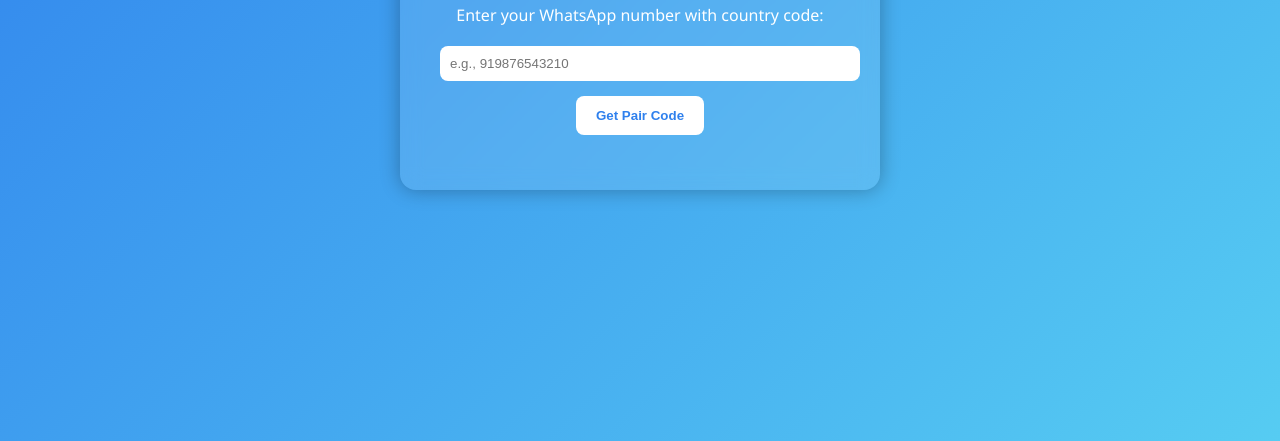
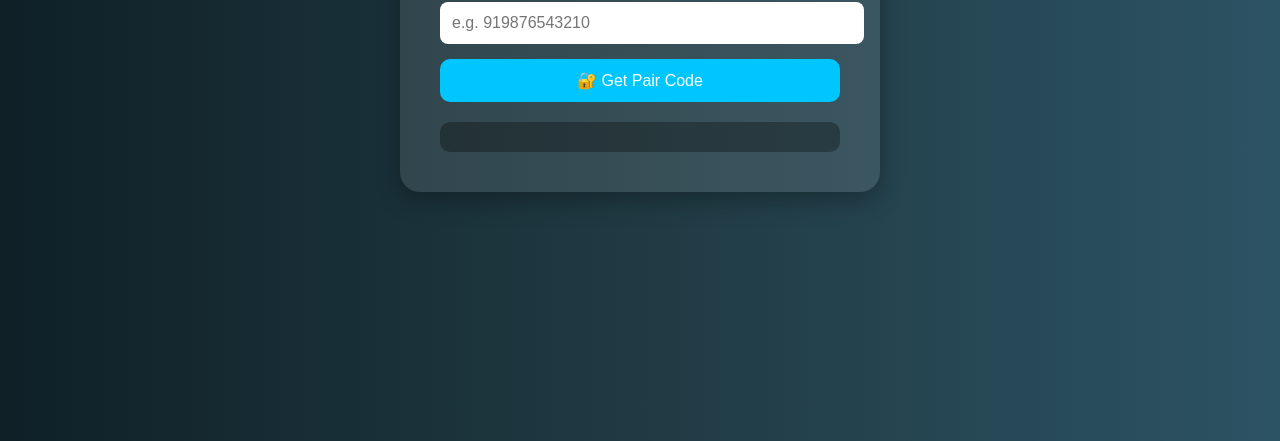
Before and after one commit to mistershubhamkumar/MAHARAJA-Md-bot, a website: page public/pair.html in a window 1280 px wide. Shown: the part 359-800 px from the top of the page. Drawn offline with Linux system fonts and the light colour scheme.

Commit message:
Update pair.html

```diff
--- a/public/pair.html
+++ b/public/pair.html
@@ -1,22 +1,115 @@
 <!DOCTYPE html>
-<html lang="en">
+<html>
 <head>
-  <meta charset="UTF-8" />
-  <meta name="viewport" content="width=device-width, initial-scale=1.0"/>
-  <title>Pair Code Login</title>
-  <link rel="stylesheet" href="style.css" />
+  <title>Get Pairing Code</title>
+  <style>
+    body {
+      background: linear-gradient(to right, #0f2027, #203a43, #2c5364);
+      font-family: 'Segoe UI', sans-serif;
+      display: flex;
+      justify-content: center;
+      align-items: center;
+      height: 100vh;
+      margin: 0;
+      color: white;
+    }
+
+    .container {
+      background: rgba(255, 255, 255, 0.1);
+      padding: 40px;
+      border-radius: 20px;
+      box-shadow: 0 8px 25px rgba(0, 0, 0, 0.3);
+      text-align: center;
+      width: 90%;
+      max-width: 400px;
+    }
+
+    h2 {
+      margin-bottom: 20px;
+    }
+
+    input {
+      padding: 12px;
+      font-size: 16px;
+      width: 100%;
+      border: none;
+      border-radius: 8px;
+      margin-bottom: 15px;
+      outline: none;
+    }
+
+    button {
+      background: #00c6ff;
+      color: white;
+      padding: 12px 20px;
+      font-size: 16px;
+      border: none;
+      border-radius: 10px;
+      cursor: pointer;
+      width: 100%;
+    }
+
+    button:hover {
+      background: #0072ff;
+    }
+
+    .output {
+      margin-top: 20px;
+      background: rgba(0, 0, 0, 0.3);
+      padding: 15px;
+      border-radius: 10px;
+      font-size: 16px;
+      word-wrap: break-word;
+    }
+
+    .error {
+      color: #ff6b6b;
+    }
+
+    .success {
+      color: #00ffcc;
+    }
+  </style>
 </head>
 <body>
   <div class="container">
-    <h1>🔢 Pair Code Login</h1>
-    <p>Enter your WhatsApp number with country code:</p>
-
-    <input type="text" id="number" placeholder="e.g., 919876543210" />
-    <button onclick="getPairCode()">Get Pair Code</button>
-
-    <div id="message"></div>
+    <h2>Enter your phone number</h2>
+    <input type="text" id="number" placeholder="e.g. 919876543210" />
+    <button onclick="getPairCode()">🔐 Get Pair Code</button>
+    <div id="result" class="output"></div>
   </div>
 
-  <script src="script.js"></script>
+  <script>
+    async function getPairCode() {
+      const number = document.getElementById("number").value.trim();
+      const resultDiv = document.getElementById("result");
+
+      resultDiv.innerHTML = "⏳ Please wait...";
+      resultDiv.className = "output";
+
+      try {
+        const res = await fetch("/pair", {
+          method: "POST",
+          headers: {
+            "Content-Type": "application/json"
+          },
+          body: JSON.stringify({ number })
+        });
+
+        const data = await res.json();
+
+        if (data.pairingCode) {
+          resultDiv.innerHTML = `<strong>✅ Pairing Code:</strong><br><code>${data.pairingCode}</code><br><small>Use this in WhatsApp > Linked Devices</small>`;
+          resultDiv.classList.add("success");
+        } else if (data.error) {
+          resultDiv.innerHTML = `❌ ${data.error}`;
+          resultDiv.classList.add("error");
+        }
+      } catch (err) {
+        resultDiv.innerHTML = `❌ Something went wrong.`;
+        resultDiv.classList.add("error");
+      }
+    }
+  </script>
 </body>
 </html>
```
